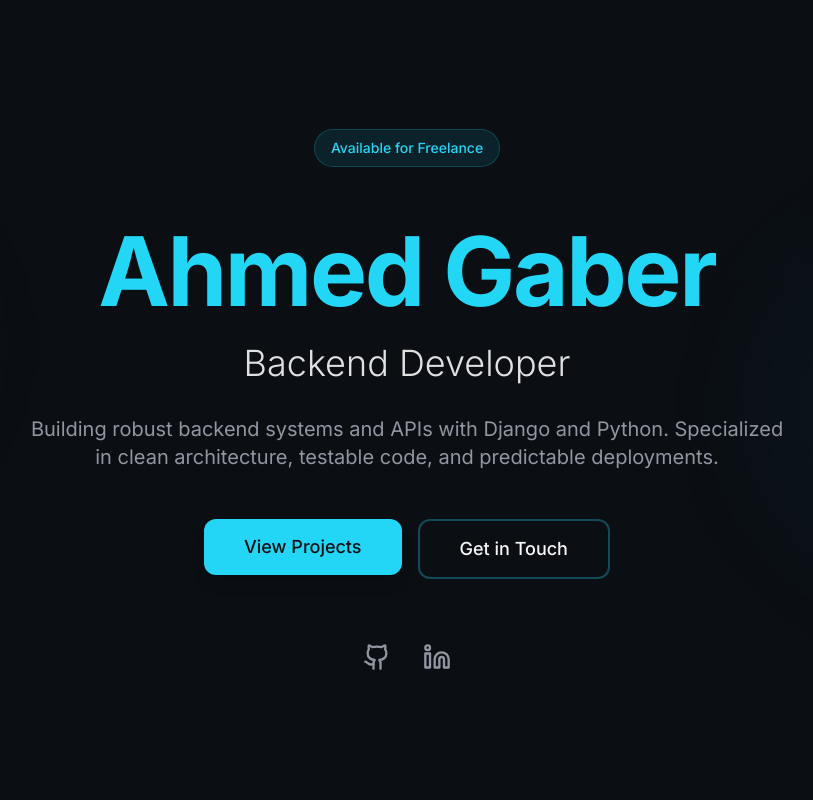
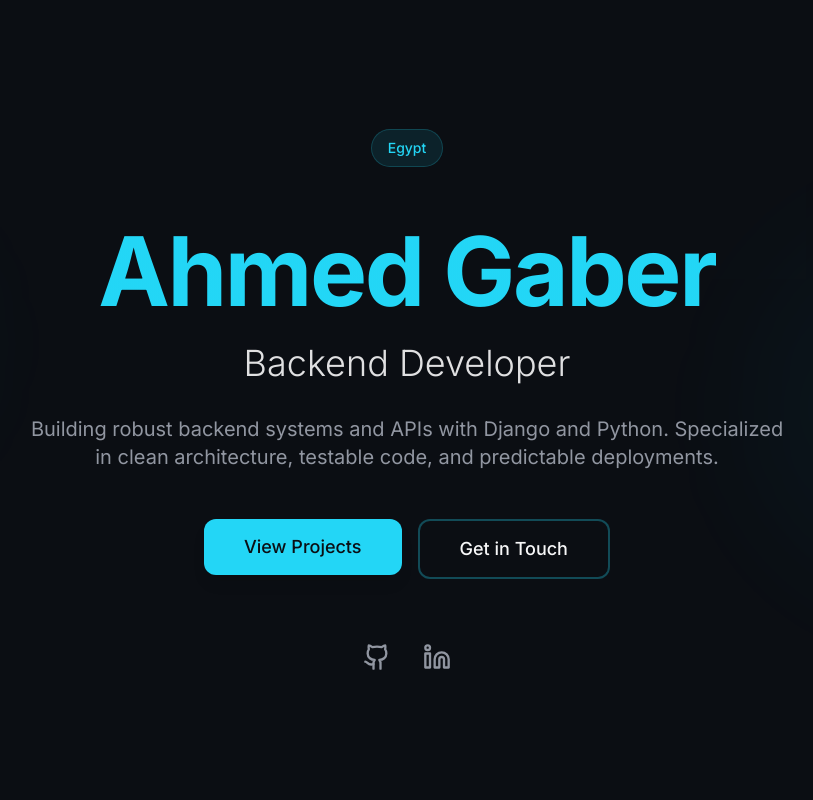
Before and after one commit to codekat123/gabers-code-forge, a React (Vite) app: page / in a window 1280 px wide. Shown: the top 800 px of the page, without its empty margins (233-1046 px from the left). Built offline with nearby package versions, Linux system fonts and the light colour scheme; the HTML template or start-up script is replaced by a standard one.

Commit message:
Refactor: Update freelance status text

```diff
--- a/src/components/Hero.tsx
+++ b/src/components/Hero.tsx
@@ -25,7 +25,7 @@ const Hero = () => {
       <div className="max-w-5xl mx-auto text-center relative z-10">
         <div className={`mb-8 transition-all duration-700 ${mounted ? 'opacity-100 translate-y-0' : 'opacity-0 -translate-y-4'}`} style={{ transitionDelay: '100ms' }}>
           <span className="inline-block px-4 py-2 bg-primary/10 text-primary rounded-full text-sm font-medium border border-primary/20 mb-6 hover:bg-primary/20 transition-colors duration-300">
-            Available for Freelance
+            Egypt
           </span>
         </div>
 
```
